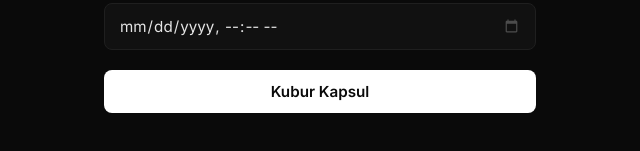
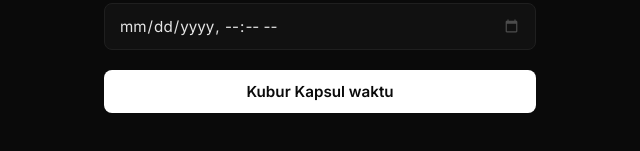
Before and after one commit to iamMontyy/KAPSULWAKTUAPI, a website: page public/index.html in a window 1280 px wide. Shown: the part 391-542 px from the top of the page, 320-960 px from the left. Drawn offline with Linux system fonts and the light colour scheme.

Commit message:
Update index.html

```diff
--- a/public/index.html
+++ b/public/index.html
@@ -28,7 +28,7 @@
         <label for="tanggal">Buka pada</label>
         <input id="tanggal" type="datetime-local" required />
 
-        <button type="submit" id="btn-kubur">Kubur Kapsul</button>
+        <button type="submit" id="btn-kubur">Kubur Kapsul waktu</button>
       </form>
 
       <div class="result hidden" id="result-kubur">
```
